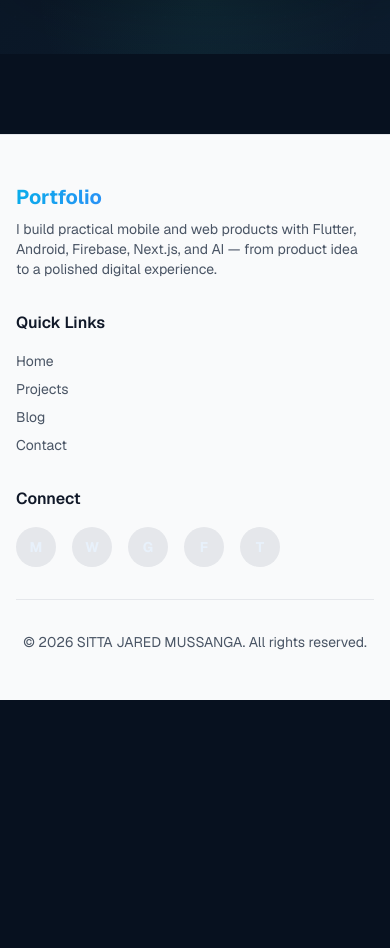
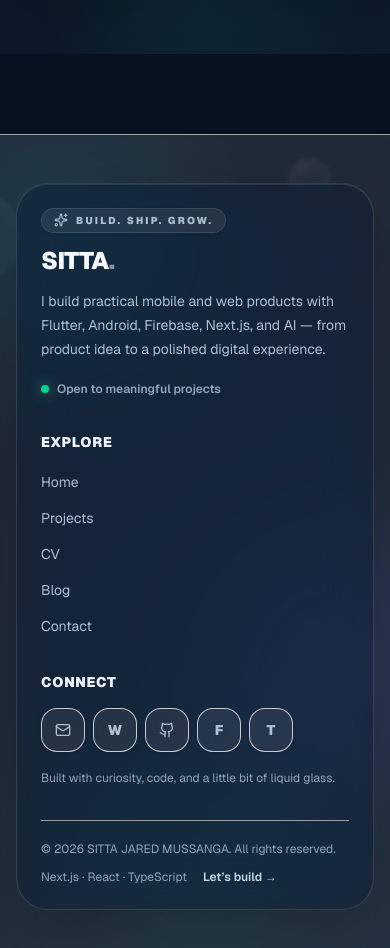
Before and after one commit to joshuamussanga7-cpu/sitta-jared-portfolio, a Next.js app: page / in a window 390 px wide. Shown: the part 6580-7528 px from the top of the page. Before the commit the page ends 7280 px from the top, so only its background shows below. Built offline with nearby package versions, Linux system fonts and the light colour scheme.

Commit message:
style: upgrade liquid glass footer

```diff
--- a/components/common/Footer.tsx
+++ b/components/common/Footer.tsx
@@ -1,91 +1,63 @@
 'use client'
 
 import Link from 'next/link'
+import { ArrowUpRight, Github, Linkedin, Mail, Sparkles } from 'lucide-react'
 import { socialLinks, portfolioInfo } from '@/lib/data'
 
-/**
- * Footer Component
- */
 export function Footer() {
   const currentYear = new Date().getFullYear()
+  const socialIcon = (name: string) => {
+    const value = name.toLowerCase()
+    if (value.includes('github')) return <Github className="h-4 w-4" />
+    if (value.includes('linkedin')) return <Linkedin className="h-4 w-4" />
+    if (value.includes('mail') || value.includes('email')) return <Mail className="h-4 w-4" />
+    return <span className="text-sm font-black">{name.charAt(0).toUpperCase()}</span>
+  }
 
   return (
-    <footer className="bg-gray-50 dark:bg-gray-900 border-t border-gray-200 dark:border-gray-800 mt-20">
-      <div className="max-w-6xl mx-auto px-4 sm:px-6 lg:px-8 py-12">
-        {/* Footer content */}
-        <div className="grid grid-cols-1 md:grid-cols-3 gap-8 mb-8">
-          {/* Brand */}
+    <footer className="relative mt-20 overflow-hidden liquid-scene border-t border-white/60 dark:border-white/10">
+      <div className="liquid-orb large -left-12 top-8 opacity-30" />
+      <div className="liquid-orb small right-[18%] top-10 opacity-30" />
+      <div className="absolute inset-0 bg-white/10 backdrop-blur-[2px] dark:bg-slate-950/20" />
+      <div className="relative mx-auto max-w-6xl px-4 py-12 sm:px-6 lg:px-8">
+        <div className="glass-surface rounded-[2rem] p-6 sm:p-8">
+          <div className="grid grid-cols-1 gap-8 md:grid-cols-[1.4fr_.8fr_.8fr]">
             <div>
-            <h3 className="text-xl font-bold mb-2 gradient-text">Portfolio</h3>
-            <p className="text-gray-600 dark:text-gray-400 text-sm">
-              {portfolioInfo.description}
-            </p>
+              <div className="mb-3 inline-flex items-center gap-2 rounded-full border border-white/70 bg-white/45 px-3 py-1 text-[10px] font-black uppercase tracking-[.22em] text-slate-600 shadow-sm dark:border-white/10 dark:bg-white/5 dark:text-slate-300">
+                <Sparkles className="h-3.5 w-3.5" /> Build. Ship. Grow.
               </div>
-
-          {/* Quick Links */}
+              <h3 className="text-2xl font-black tracking-tight text-slate-950 dark:text-white">SITTA<span className="text-slate-400">.</span></h3>
+              <p className="mt-3 max-w-xl text-sm leading-6 text-slate-600 dark:text-slate-300">{portfolioInfo.description}</p>
+              <div className="mt-5 inline-flex items-center gap-2 text-xs font-semibold text-slate-500 dark:text-slate-400">
+                <span className="h-2 w-2 rounded-full bg-emerald-400 shadow-[0_0_14px_rgba(52,211,153,.7)]" /> Open to meaningful projects
+              </div>
+            </div>
             <div>
-            <h4 className="font-semibold mb-4 text-gray-900 dark:text-white">Quick Links</h4>
-            <ul className="space-y-2 text-sm">
-              <li>
-                <Link
-                  href="/"
-                  className="text-gray-600 dark:text-gray-400 hover:text-blue-600 dark:hover:text-blue-400"
-                >
-                  Home
+              <h4 className="mb-4 text-sm font-black uppercase tracking-wider text-slate-900 dark:text-white">Explore</h4>
+              <div className="space-y-2 text-sm">
+                {[['Home', '/'], ['Projects', '/projects'], ['CV', '/cv'], ['Blog', '/blog'], ['Contact', '/contact']].map(([label, href]) => (
+                  <Link key={href} href={href} className="group flex w-fit items-center gap-1.5 rounded-lg py-1 text-slate-600 transition-colors hover:text-slate-950 dark:text-slate-400 dark:hover:text-white">
+                    {label}<ArrowUpRight className="h-3.5 w-3.5 opacity-0 transition-opacity group-hover:opacity-100" />
                   </Link>
-              </li>
-              <li>
-                <Link
-                  href="/projects"
-                  className="text-gray-600 dark:text-gray-400 hover:text-blue-600 dark:hover:text-blue-400"
-                >
-                  Projects
-                </Link>
-              </li>
-              <li>
-                <Link
-                  href="/blog"
-                  className="text-gray-600 dark:text-gray-400 hover:text-blue-600 dark:hover:text-blue-400"
-                >
-                  Blog
-                </Link>
-              </li>
-              <li>
-                <Link
-                  href="/contact"
-                  className="text-gray-600 dark:text-gray-400 hover:text-blue-600 dark:hover:text-blue-400"
-                >
-                  Contact
-                </Link>
-              </li>
-            </ul>
+                ))}
               </div>
-
-          {/* Social Links */}
+            </div>
             <div>
-            <h4 className="font-semibold mb-4 text-gray-900 dark:text-white">Connect</h4>
-            <div className="flex gap-4">
+              <h4 className="mb-4 text-sm font-black uppercase tracking-wider text-slate-900 dark:text-white">Connect</h4>
+              <div className="flex flex-wrap gap-2">
                 {socialLinks.map((link) => (
-                <a
-                  key={link.name}
-                  href={link.url}
-                  target="_blank"
-                  rel="noopener noreferrer"
-                  className="w-10 h-10 rounded-full bg-gray-200 dark:bg-gray-800 flex items-center justify-center hover:bg-blue-500 hover:text-white transition-all"
-                  title={link.name}
-                >
-                  <span className="text-sm font-bold">{link.icon.charAt(0).toUpperCase()}</span>
+                  <a key={link.name} href={link.url} target="_blank" rel="noopener noreferrer" aria-label={link.name} title={link.name} className="group flex h-11 w-11 items-center justify-center rounded-2xl border border-white/75 bg-white/45 text-slate-600 shadow-sm backdrop-blur-xl hover:-translate-y-1 hover:bg-white/75 hover:text-slate-950 hover:shadow-lg dark:border-white/10 dark:bg-white/5 dark:text-slate-300 dark:hover:bg-white/10 dark:hover:text-white">
+                    {socialIcon(link.name)}
                   </a>
                 ))}
               </div>
+              <p className="mt-4 text-xs leading-5 text-slate-500 dark:text-slate-400">Built with curiosity, code, and a little bit of liquid glass.</p>
             </div>
           </div>
-
-        {/* Divider */}
-        <div className="border-t border-gray-200 dark:border-gray-800 pt-8">
-          <p className="text-center text-gray-600 dark:text-gray-400 text-sm">
-            © {currentYear} {portfolioInfo.name}. All rights reserved.
-          </p>
+          <div className="mt-8 flex flex-col gap-3 border-t border-white/55 pt-5 text-xs text-slate-500 dark:border-white/10 dark:text-slate-400 sm:flex-row sm:items-center sm:justify-between">
+            <p>© {currentYear} {portfolioInfo.name}. All rights reserved.</p>
+            <div className="flex items-center gap-4"><span>Next.js · React · TypeScript</span><Link href="/contact" className="font-semibold text-slate-700 hover:text-slate-950 dark:text-slate-300 dark:hover:text-white">Let’s build →</Link></div>
+          </div>
         </div>
       </div>
     </footer>
```
Lines whose indentation alone changed are shown as unchanged.
